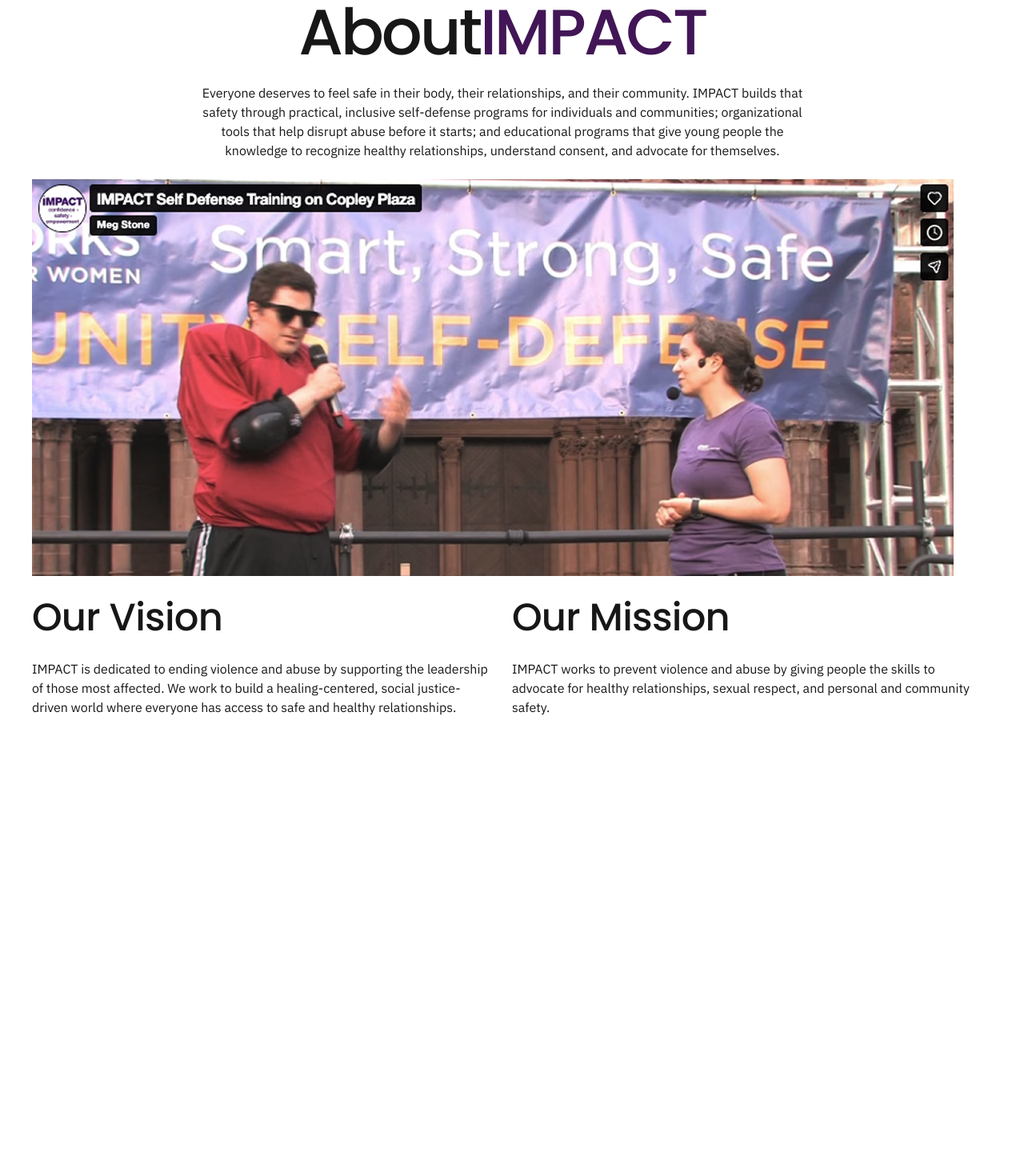
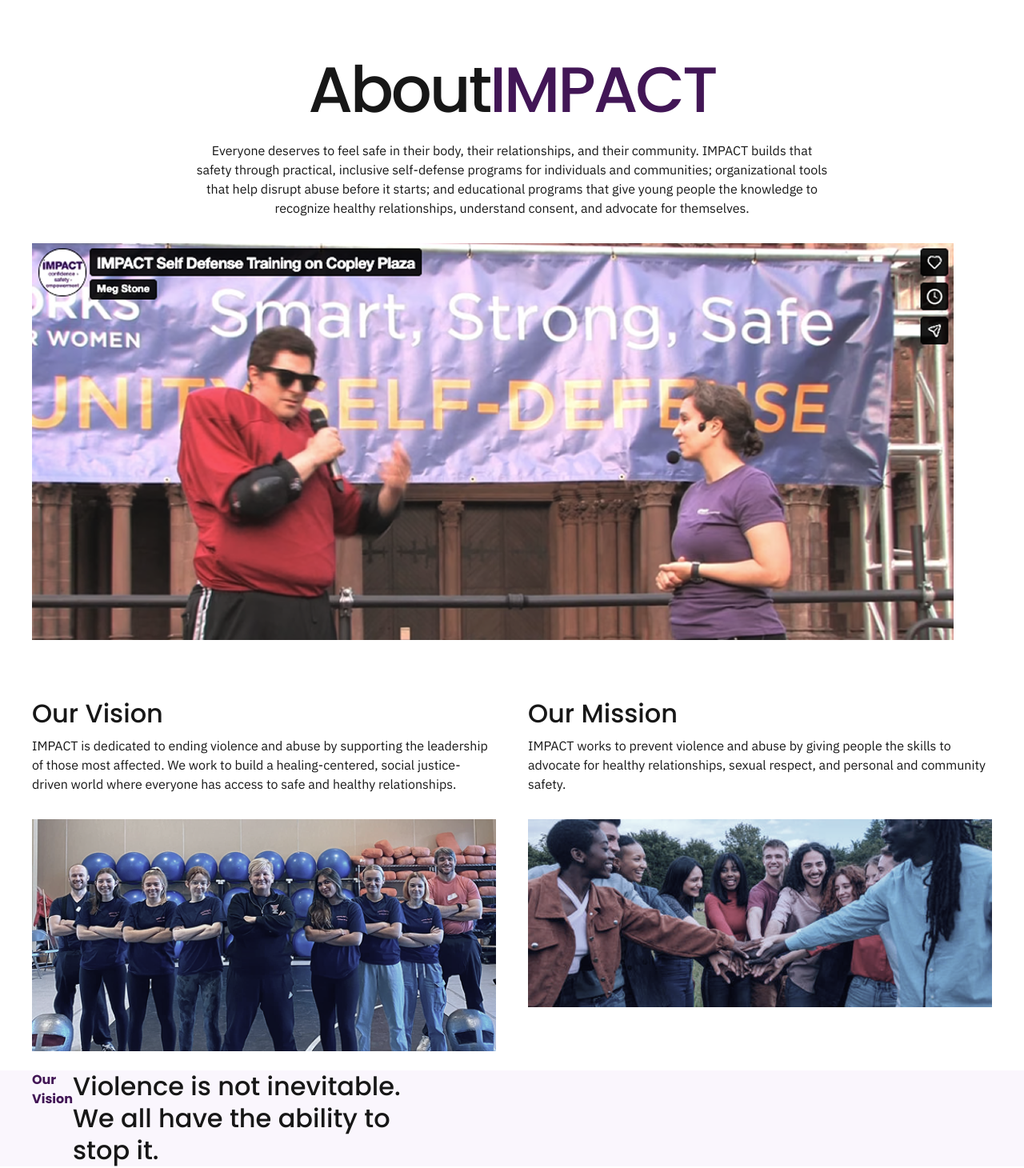
Before and after one commit to Artists-for-Humanity/IMPACT-Boston, a Next.js app in the folder impact-boston/: page / in a window 1280 px wide. Shown: the whole page at 80% size. Before the commit the page ends 896 px from the top, so only its background shows below. Built offline with nearby package versions, Linux system fonts and the light colour scheme.

Commit message:
some done

```diff
--- a/impact-boston/src/app/page.tsx
+++ b/impact-boston/src/app/page.tsx
@@ -2,16 +2,48 @@
 
 export default function IndexPage() {
   return (
-    <Grid >
-
-      <h1 className="flex justify-center h1 col-span-full ">About <span className="text-primary">IMPACT</span></h1>
-      <p className="col-start-3 col-span-8 text-center">Everyone deserves to feel safe in their body, their relationships, and their community. IMPACT builds that safety through practical, inclusive self-defense programs for individuals and communities; organizational tools that help disrupt abuse before it starts; and educational programs that give young people the knowledge to recognize healthy relationships, understand consent, and advocate for themselves.</p>
-      <img className=" col-span-13 flex justify-center " src="../../images/Container.png" alt="IMPACT Boston Group Photo" />
-      <h2 className="flex col-start-1 col-span-3  h2 ">Our Vision</h2>
-      <p className="col-start-1 p2 row-start-5  col-span-6 text-left">IMPACT is dedicated to ending violence and abuse by supporting the leadership of those most affected. We work to build a healing-centered, social justice-driven world where everyone has access to safe and healthy relationships.</p>
-      <h2 className="flex row-start-4 col-start-7 col-span-3  h2">Our Mission</h2>
-      <p className="col-start-7 p2 row-start-5 col-span-6 text-left">IMPACT works to prevent violence and abuse by giving people the skills to advocate for healthy relationships, sexual respect, and personal and community safety.</p>
+    <>
+    <Grid className=" ">
+      <div className="col-span-full flex flex-col gap-6 my-[72px]">
+        <h1 className="flex justify-center h1">About
+        <span className="text-primary">IMPACT</span></h1>
+        <Grid className="!gap-y-8">
+          <p className="col-start-3 col-span-8 text-center">Everyone deserves to feel safe in their body, their relationships, and their community. IMPACT builds that safety through practical, inclusive self-defense programs for individuals and communities; organizational tools that help disrupt abuse before it starts; and educational programs that give young people the knowledge to recognize healthy relationships, understand consent, and advocate for themselves.</p>
+          <img className="col-span-full flex justify-center" src="../../images/Container.png" alt="IMPACT Boston Group Photo" />
+        </Grid>
+      </div>
     </Grid>
 
+    {/* the !gap-x-10 is prop not the best way to make that gap happen */}
+    <Grid className=" !gap-x-10">
+      <div className="flex flex-col gap-y-8 col-span-6 col-start-1 ">
+        <div className="flex flex-col gap-2">
+         <h2 className="flex h3">Our Vision</h2>
+           <p className=" p2 col-span-6 text-left">IMPACT is dedicated to ending violence and abuse by supporting the leadership of those most affected. We work to build a healing-centered, social justice-driven world where everyone has access to safe and healthy relationships.</p>
+       </div>
+       <img className="col-span-6 " src="../../images/aboutimpact/group2.png" alt="IMPACT Boston Group Photo" />
+      </div>
+
+      <div className=" flex flex-col gap-y-8 col-start-7 col-span-6">
+        <div className="flex flex-col gap-2">
+          <h2 className="flex h3">Our Mission</h2>
+          <p className="p2 col-span-6 text-left">IMPACT works to prevent violence and abuse by giving people the skills to advocate for healthy relationships, sexual respect, and personal and community safety.</p>
+        </div>
+        <img className=" col-span-6" src="../../images/aboutimpact/group3.png" alt="IMPACT Boston Group Photo" />
+      </div>
+      <div className=" row-start-2"></div>
+
+    </Grid>
+
+    <div className="w-full bg-[#FAF6FD] col-span-full">
+      <Grid>
+        <div className="flex col-span-5">
+          <p className=" sub-2 text-primary gap-6">Our Vision</p>
+          <h2 className="col-span-6 h3 row-start-2">Violence is not inevitable. We all have the ability to stop it.</h2>
+        </div>
+        {/* <img className=" col-start-7 col-span-6 row-span-5" src="../../images/Color Branded Placeholder.png" alt="IMPACT Boston Group Photo" /> */}
+      </Grid>
+    </div>
+    </>
   );
 }
```
Also changed, not shown: impact-boston/public/images/Color Branded Placeholder.png (added), 1 other file (tests, documents, lock files or other folders).
